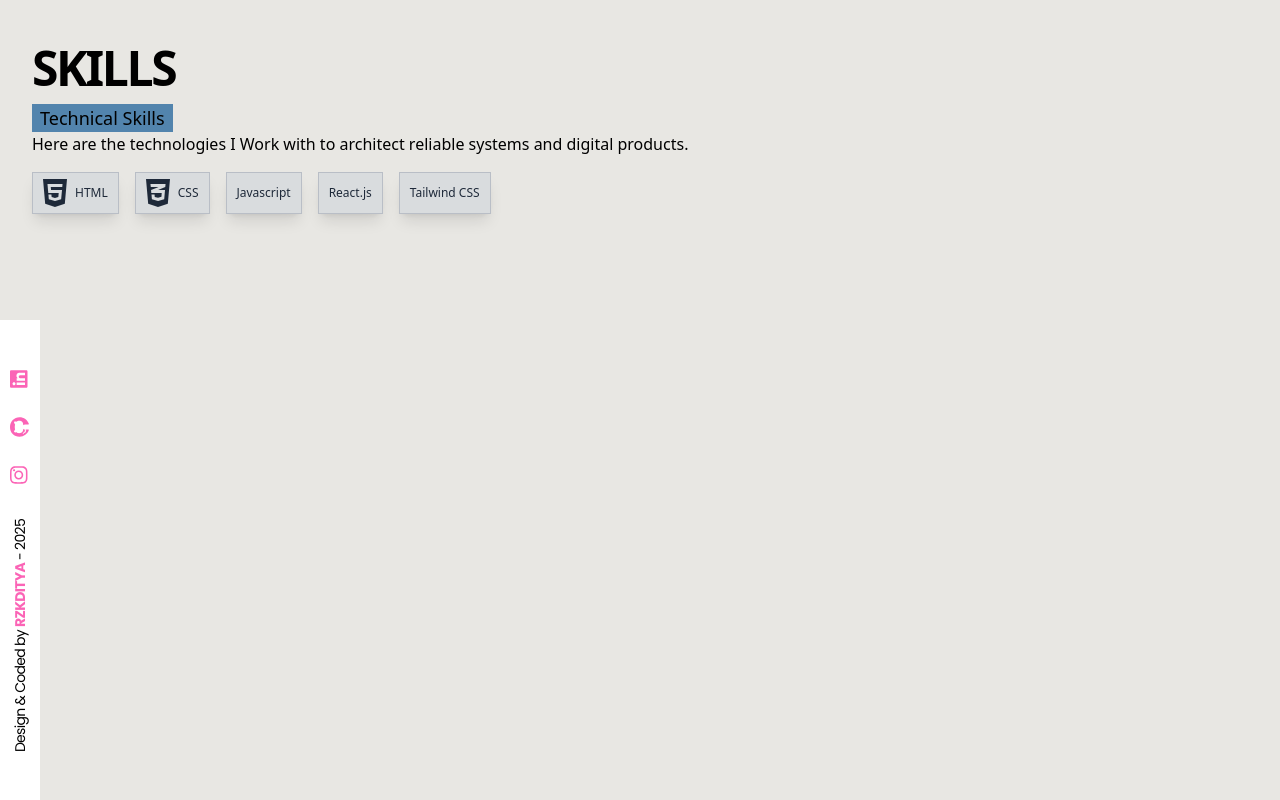
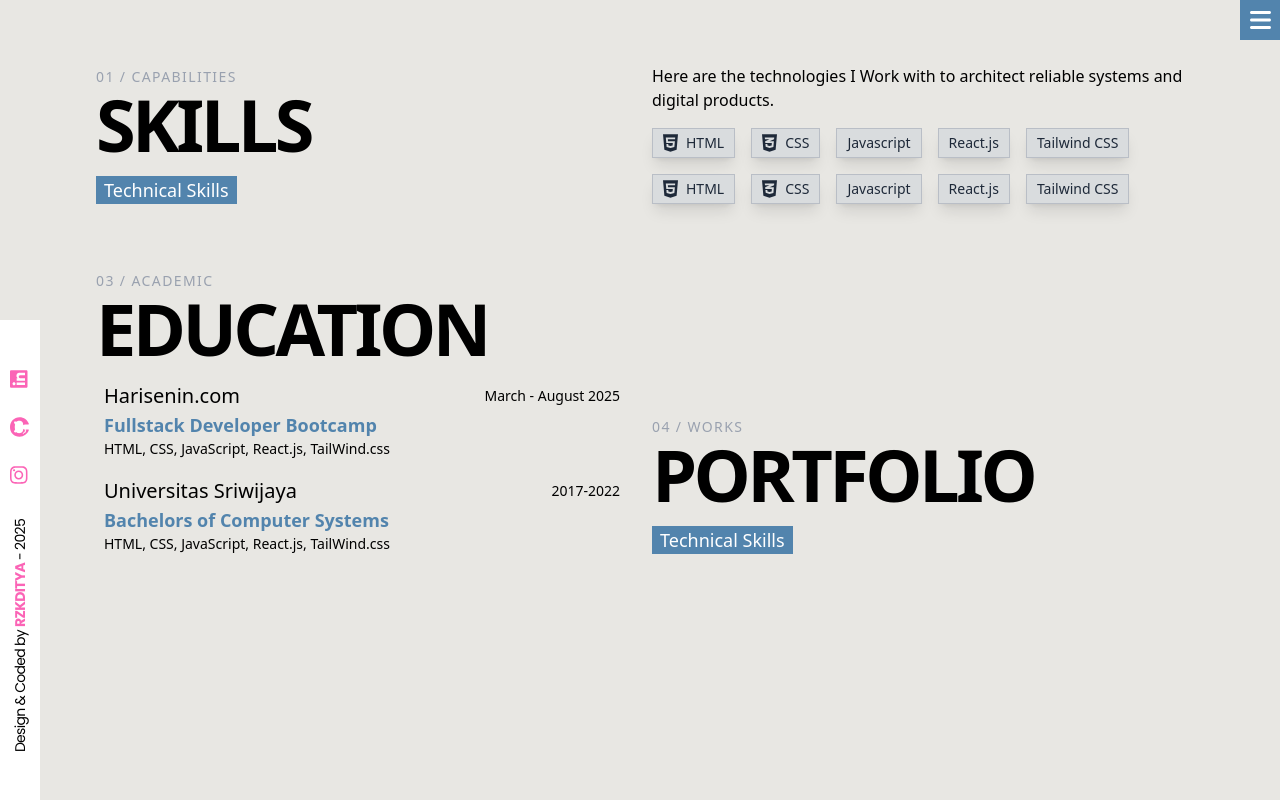
Before and after one commit to rzkditya/Personal-Portofolio, a React (Vite) app: page /Experience in a window 1280 px wide. Built offline with nearby package versions, Linux system fonts and the light colour scheme; a web font is replaced by a local one.

Commit message:
feat: refactor navigation and layout components; add Academic section and update Skills display

```diff
--- a/src/components/atom/NavIcon.jsx
+++ b/src/components/atom/NavMenu.jsx
@@ -4,7 +4,7 @@ import { Link } from "react-router-dom";
 import { HashLink } from "react-router-hash-link";
 import NavCard from "./NavCard";
 
-const NavIcon = () => {
+const NavMenu = () => {
   const [open, setOpen] = useState(false);
 
   return (
@@ -77,4 +77,4 @@ const NavIcon = () => {
   );
 };
 
-export default NavIcon;
+export default NavMenu;
--- a/src/components/atom/SkillsIcon.jsx
+++ b/src/components/atom/SkillsIcon.jsx
@@ -4,8 +4,8 @@ import { FontAwesomeIcon } from "@fortawesome/react-fontawesome";
 const SkillsIcon = ({ icon, name }) => {
   return (
     <div className="flex justify-center items-center w-fit gap-2 px-2.5 py-1 bg-gray-300/60 border border-gray-400/50 shadow-lg text-gray-800 cursor-pointer hover:scale-105 hover:bg-accent-blue hover:text-white transition">
-      <FontAwesomeIcon icon={icon} size="2x" />
-      <div className="text-xs">{name}</div>
+      <FontAwesomeIcon icon={icon} size="lg" />
+      <div className="text-sm">{name}</div>
     </div>
   );
 };
--- /dev/null
+++ b/src/components/layout/ExperienceLayout.jsx
@@ -0,0 +1,11 @@
+const ExperienceLayout = ({ children, className }) => {
+  return (
+    <main
+      className={`max-w-6xl mx-auto h-dvh px-4 md:px-8 pt-8 overflow-y-scroll scrollbar-hide scroll-smooth snap-y snap-mandatory ${className}`}
+    >
+      {children}
+    </main>
+  );
+};
+
+export default ExperienceLayout;
--- /dev/null
+++ b/src/components/organism/Academic.jsx
@@ -0,0 +1,56 @@
+import React from "react";
+import SkillsIcon from "../atom/SkillsIcon.jsx";
+import { skillsData } from "../../datas/TechSkills.js";
+
+const Academic = () => {
+  return (
+    <div className="grid grid-cols-1 md:grid-cols-12 gap-6 items-end py-8">
+      <div className="md:col-span-6">
+        <span className="text-sm text-gray-400 tracking-widest uppercase">
+          03 / Academic
+        </span>
+        <h2 className="md:text-7xl tracking-tighter uppercase mb-4">
+          Education
+        </h2>
+        <div className="w-full px-2 text-lg mb-4">
+          <div className="flex justify-between items-center">
+            <h3>Harisenin.com</h3>
+            <span className="text-sm">March - August 2025</span>
+          </div>
+          <div className="text-accent-blue text-md font-semibold">
+            Fullstack Developer Bootcamp
+          </div>
+          <div className="text-sm">
+            HTML, CSS, JavaScript, React.js, TailWind.css
+          </div>
+        </div>
+        <div className="w-full px-2 text-lg">
+          <div className="flex justify-between items-center">
+            <h3>Universitas Sriwijaya</h3>
+            <span className="text-sm">2017-2022</span>
+          </div>
+          <div className="text-accent-blue text-md font-semibold">
+            Bachelors of Computer Systems
+          </div>
+          <div className="text-sm">
+            HTML, CSS, JavaScript, React.js, TailWind.css
+          </div>
+          <p></p>
+        </div>
+      </div>
+      <div className="md:col-span-6">
+        <span className="text-sm text-gray-400 tracking-widest uppercase">
+          04 / Works
+        </span>
+        <h1 className="md:text-7xl tracking-tighter uppercase mb-4">
+          Portfolio
+        </h1>
+        <div className="w-fit px-2 text-lg text-white bg-accent-blue">
+          Technical Skills
+        </div>
+      </div>
+    </div>
+  );
+};
+
+export default Academic;
--- a/src/components/organism/Skills.jsx
+++ b/src/components/organism/Skills.jsx
@@ -4,21 +4,26 @@ import { skillsData } from "../../datas/TechSkills.js";
 
 const Skills = () => {
   return (
-    <div className="flex flex-col w-full h-full p-8">
-      <div className="flex flex-col w-full h-[25%]">
-        <h1 className="tracking-tighter">SKILLS</h1>
-        <div className="w-fit px-2 text-lg bg-accent-blue">
+    <div className="grid grid-cols-1 md:grid-cols-12 gap-6 items-end py-8">
+      <div className="md:col-span-6">
+        <span className="text-sm text-gray-400 tracking-widest uppercase">
+          01 / Capabilities
+        </span>
+        <h1 className="md:text-7xl tracking-tighter uppercase mb-4">skills</h1>
+        <div className="w-fit px-2 text-lg text-white bg-accent-blue">
           Technical Skills
         </div>
       </div>
-      <p>
-        Here are the technologies I Work with to architect reliable systems and
-        digital products.
-      </p>
-      <div className="flex gap-4 mt-4">
-        {skillsData.map((skill, index) => (
-          <SkillsIcon key={index} icon={skill.icon} name={skill.name} />
-        ))}
+      <div className="md:col-span-6">
+        <p className="tex-md mb-4">
+          Here are the technologies I Work with to architect reliable systems
+          and digital products.
+        </p>
+        <div className="flex flex-wrap gap-4">
+          {skillsData.map((skill, index) => (
+            <SkillsIcon key={index} icon={skill.icon} name={skill.name} />
+          ))}
+        </div>
       </div>
     </div>
   );
--- a/src/components/page/About.jsx
+++ b/src/components/page/About.jsx
@@ -1,4 +1,4 @@
-import NavIcon from "../atom/NavIcon";
+import NavIcon from "../atom/NavMenu";
 import Main from "../layout/Main";
 import Accent_1 from "../../assets/Accent_1.png";
 import Accent_2 from "../../assets/Accent_2.png";
--- a/src/components/page/Contact.jsx
+++ b/src/components/page/Contact.jsx
@@ -1,5 +1,5 @@
 import React from "react";
-import NavIcon from "../atom/NavIcon";
+import NavIcon from "../atom/NavMenu";
 import Sidebar from "../molecule/Sidebar";
 import Main from "../layout/Main";
 import Contact_img from "../../assets/Contact_Img.png";
--- a/src/components/page/Experience.jsx
+++ b/src/components/page/Experience.jsx
@@ -1,16 +1,17 @@
-import ProjectCard from "../atom/Project Card";
-import Main from "../layout/Main";
-import Footer from "../organism/Footer";
-import Header from "../organism/Header";
 import Skills from "../organism/Skills";
 import Sidebar from "../molecule/Sidebar";
+import NavMenu from "../atom/NavMenu";
+import ExperienceLayout from "../layout/ExperienceLayout";
+import Academic from "../organism/Academic";
 
 const Experience = () => {
   return (
-    <>
+    <ExperienceLayout>
+      <NavMenu />
       <Skills />
+      <Academic />
       <Sidebar></Sidebar>
-    </>
+    </ExperienceLayout>
   );
 };
 
--- a/src/components/page/Home.jsx
+++ b/src/components/page/Home.jsx
@@ -3,12 +3,12 @@ import BG_Image from "../../assets/BG_Home.jpg";
 import Hero_Image from "../../assets/Hero_Image.png";
 import Home_Accent from "../../assets/Home_Accent.png";
 import Sidebar from "../molecule/Sidebar";
-import NavIcon from "../atom/NavIcon";
+import NavMenu from "../atom/NavMenu";
 
 const Home = () => {
   return (
     <>
-      <NavIcon />
+      <NavMenu />
       <main className="flex w-full h-dvh font-display overflow-hidden">
         <div className="grid grid-cols-2 w-full z-1">
           {/* Image background */}
--- a/src/datas/TechSkills.js
+++ b/src/datas/TechSkills.js
@@ -4,4 +4,9 @@ export const skillsData = [
   { name: "Javascript", category: "Language", icon: "" },
   { name: "React.js", category: "Front-End", icon: "" },
   { name: "Tailwind CSS", category: "Front-End", icon: "" },
+  { name: "HTML", category: "Front-End", icon: "fa-brands fa-html5" },
+  { name: "CSS", category: "Front-End", icon: "fa-brands fa-css3-alt" },
+  { name: "Javascript", category: "Language", icon: "" },
+  { name: "React.js", category: "Front-End", icon: "" },
+  { name: "Tailwind CSS", category: "Front-End", icon: "" },
 ];
```
